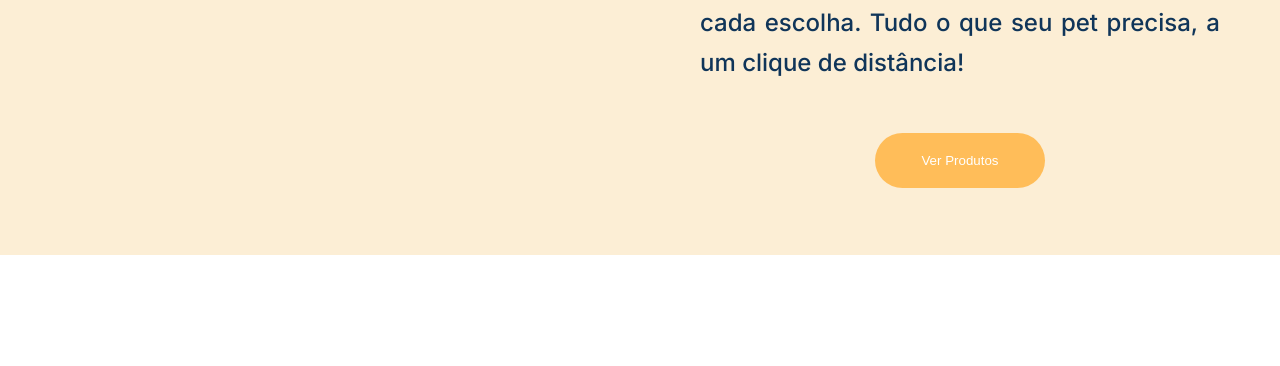
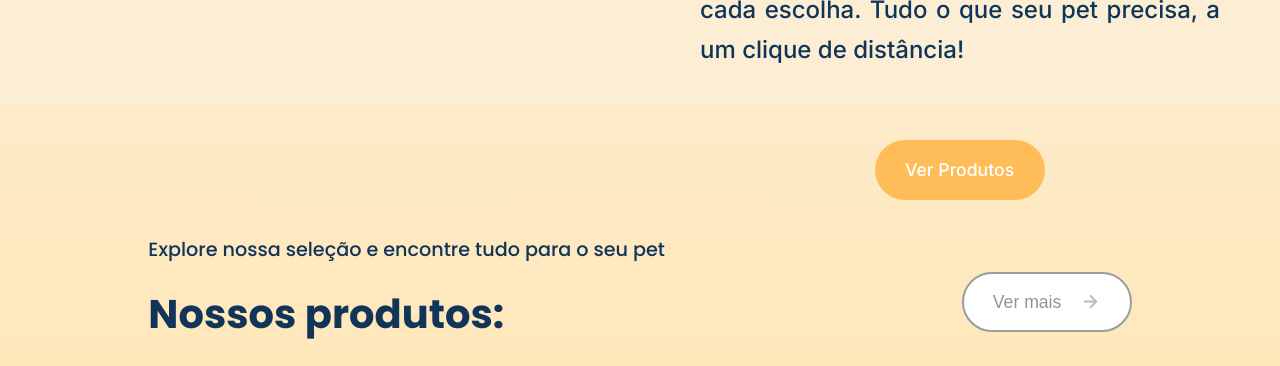
Before and after one commit to beatrizveloso/mimos-pet, a React app: page / in a window 1280 px wide. Shown: the part 641-1007 px from the top of the page. Before the commit the page ends 896 px from the top, so only its background shows below. Built offline with nearby package versions, Linux system fonts and the light colour scheme; the HTML template or start-up script is replaced by a standard one; a web font is replaced by a local one.

Commit message:
text-produtos

```diff
--- a/src/components/home/Home.css
+++ b/src/components/home/Home.css
@@ -59,14 +59,22 @@ main {
   text-align: justify;
 }
 
-.text button {
+.products-btn p {
+  font-size: 1.1rem;
+  font-weight: 500;
+  font-family: "Inter", sans-serif;
+  color: white;
+  margin: 10px 0px 0px 30px;
+}
+
+.products-btn button {
   border: none;
   background: var(--yellow);
   width: 170px;
-  height: 55px;
+  height: 60px;
   border-radius: 50px;
   color: white;
-  margin-top: 50px;
+  margin-top: 70px;
 }
 
 .text button:hover {
--- a/src/components/home/Home.jsx
+++ b/src/components/home/Home.jsx
@@ -1,3 +1,5 @@
+import React from "react";
+import { Link } from "react-router-dom";
 import "../home/Home.css";
 
 const Home = () => {
@@ -13,7 +15,11 @@ const Home = () => {
             <img src="images/retangulinho.svg" alt="" />
             </div>
             <p>Aqui você encontra tudo para cuidar do seu pet  com carinho e praticidade. Produtos de qualidade, entrega rápida e muito amor em cada escolha. Tudo o que seu pet precisa, a um clique de distância!</p>
-            <button>Ver Produtos</button>
+            <div className="products-btn">
+            <Link to="/categorias">
+            <button><p>Ver Produtos</p></button>
+            </Link>
+            </div>
         </div>
         </main>
     );
--- /dev/null
+++ b/src/components/produtos/Produtos.css
@@ -0,0 +1,63 @@
+.align-products {
+  width: 100%;
+  display: flex;
+  justify-content: space-around;
+  align-items: center;
+  margin-top: 130px;
+}
+
+.products-text,
+.conhecimentos-text {
+  display: flex;
+  flex-direction: column;
+  gap: 20px;
+}
+
+.products-text h1,
+.conhecimentos-text h1 {
+  font-size: 2.5rem;
+  font-weight: 700;
+  margin-bottom: 25px;
+}
+
+.products-text p,
+.conhecimentos-text p {
+  font-size: 1.2rem;
+  font-weight: 500;
+}
+
+button p {
+  font-size: 1.1rem;
+  font-weight: 400;
+  color: #979393;
+}
+
+.custom-button {
+  display: flex;
+  align-items: center;
+  justify-content: center;
+  gap: 20px;
+
+  width: 170px;
+  height: 60px;
+  border-radius: 50px;
+
+  background-color: white;
+  border: 2.5px solid #969EA0;
+  color: #969EA0;
+  font-size: 1rem;
+  font-weight: 600;
+  cursor: pointer;
+
+  transition: all 0.3s ease;
+}
+
+.custom-button:hover {
+  background-color: #eee6e6;
+}
+
+.arrow-icon {
+  font-size: 1.2rem;
+  stroke-width: 2.5;
+  color: #B6BCBE;
+}
--- /dev/null
+++ b/src/components/produtos/Produtos.jsx
@@ -0,0 +1,22 @@
+import React from "react";
+import { FiArrowRight } from "react-icons/fi";
+import "../produtos/Produtos.css";
+
+const Produtos = () => {
+    return (
+        <div className="align-products">
+            <div className="products-text">
+                <p>Explore nossa seleção e encontre tudo para o seu pet</p>
+                <h1>Nossos produtos:</h1>
+            </div>
+            <div className="products-button">
+                <button className="custom-button">
+                    <p>Ver mais</p>
+                    <FiArrowRight className="arrow-icon" />
+                </button>
+            </div>
+        </div>
+    );
+};
+
+export default Produtos;
--- a/src/pages/homepage/HomePage.jsx
+++ b/src/pages/homepage/HomePage.jsx
@@ -2,7 +2,7 @@ import './HomePage.css';
 import React from "react";
 import Header from "../../components/header/Header.jsx";
 import Home from '../../components/home/Home.jsx';
-// import Produtos from '../../components/produtos/Produtos.jsx';
+import Produtos from '../../components/produtos/Produtos.jsx';
 // import Cards from '../../components/card/Cards.jsx';
 // import Apoiadores from '../../components/apoiadores/Apoiadores.jsx';
 // import Banner from '../../components/banner/Banner.jsx';
@@ -14,8 +14,8 @@ const HomePage = () => {
     <div className='home-container'>
       <Header />
       <Home />
-      {/* <Produtos />
-      <Cards />
+      <Produtos />
+      {/* <Cards />
       <Apoiadores />
       <Banner />
       <Conhecimentos />
--- a/src/routes/AppRoute.jsx
+++ b/src/routes/AppRoute.jsx
@@ -5,7 +5,7 @@ import CategoriesPage from "../pages/categoriespage/CategoriesPage";
 import LoginPage from "../pages/loginpage/LoginPage";
 import ProductsPage from "../pages/productspage/Productspage";
 
-const AppRoutes = () => {  // Renomeado para evitar conflito
+const AppRoutes = () => {
   return (
     <BrowserRouter>
       <Routes>
```
Also changed, not shown: src/App.jsx (+0 -14 lines).
